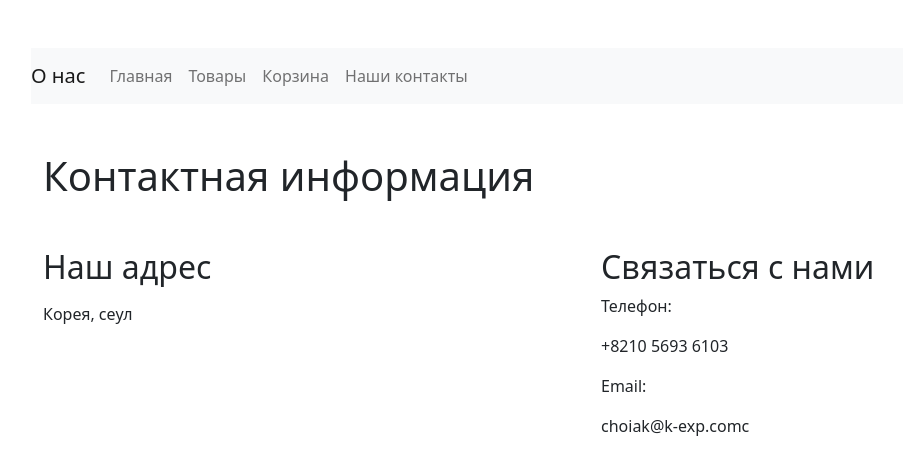
After one commit to smartsoltech/kexp-shop, a Django app: page /catalog/contacts in a window 1280 px wide. The commit adds this page. Shown: the top 451 px of the page, without its empty margins (51-954 px from the left). Run offline with Django 4.2, Linux system fonts and the light colour scheme; some libraries are stand-ins or nearby versions.

Commit message:
contacts template

```diff
--- a/main/catalog/templates/catalog/about.html
+++ b/main/catalog/templates/catalog/about.html
@@ -3,8 +3,3 @@
 {%block title %}
 Страница о нас
 {% endblock %}
-
-{%block content %}
-<h4>О нас</h4>
-<a href="{% url 'home' %}">Главная страница</a>
-{% endblock %}
--- a/main/catalog/templates/catalog/about_base.html
+++ b/main/catalog/templates/catalog/about_base.html
@@ -24,6 +24,9 @@
                 </li>
                 <li class="nav-item">
                     <a class="nav-link" href="{% url 'home' %}">Корзина</a>
+                </li>
+                <li class="nav-item">
+                    <a class="nav-link" href="{% url 'contacts' %}">Наши контакты</a>
                 </li>
             </ul>
         </div>
--- /dev/null
+++ b/main/catalog/templates/catalog/contacts.html
@@ -0,0 +1,17 @@
+{% extends 'catalog/contacts_base.html'%}
+
+{%block title %}
+Контакты
+{% endblock %}
+
+{%block phone %}
+<p>+8210 5693 6103</p>
+{% endblock %}
+
+{%block address %}
+<p> Корея, сеул</p>
+{% endblock %}
+
+{%block email %}
+<p>choiak@k-exp.comс</p>
+{% endblock %}
--- /dev/null
+++ b/main/catalog/templates/catalog/contacts_base.html
@@ -0,0 +1,80 @@
+<!DOCTYPE html>
+<html lang="en">
+<head>
+  <meta charset="UTF-8">
+  <title>{% block title %}{% endblock %}</title>
+  <!-- Подключение CSS Bootstrap -->
+  <link rel="stylesheet" href="https://cdn.jsdelivr.net/npm/bootstrap@5.2.3/dist/css/bootstrap.min.css" integrity="sha384-rbsA2VBKQhggwzxH7pPCaAqO46MgnOM80zW1RWuH61DGLwZJEdK2Kadq2F9CUG65" crossorigin="anonymous"></head>
+
+</head>
+<body>
+    <div class="container my-5">
+    <!-- Навигационное меню -->
+    <nav class="navbar navbar-expand-lg navbar-light bg-light">
+        <a class="navbar-brand" href="#">О нас</a>
+        <button class="navbar-toggler" type="button" data-toggle="collapse" data-target="#navbarNav" aria-controls="navbarNav" aria-expanded="false" aria-label="Toggle navigation">
+            <span class="navbar-toggler-icon"></span>
+        </button>
+        <div class="collapse navbar-collapse" id="navbarNav">
+            <ul class="navbar-nav">
+                <li class="nav-item active">
+                    <a class="nav-link" href="{% url 'home' %}">Главная</a>
+                </li>
+                <li class="nav-item">
+                    <a class="nav-link" href="{% url 'home' %}">Товары</a>
+                </li>
+                <li class="nav-item">
+                    <a class="nav-link" href="{% url 'home' %}">Корзина</a>
+                </li>
+                <li class="nav-item">
+                    <a class="nav-link" href="{% url 'contacts' %}">Наши контакты</a>
+                </li>
+            </ul>
+        </div>
+    </nav>
+
+  <div class="container">
+    <h1 class="my-5">Контактная информация</h1>
+    <div class="row">
+      <div class="col-md-6">
+        <h2>Наш адрес</h2>
+        <p>{% block address %}{% endblock %}</p>
+      </div>
+      <div class="col-md-6">
+        <h2>Связаться с нами</h2>
+        <p>Телефон: {% block phone %}{% endblock %}</p>
+        <p>Email: {% block email %}{% endblock %}</p>
+      </div>
+    </div>
+  </div>
+  <!-- Подключение JS Bootstrap -->
+  <script src="https://ajax.googleapis.com/ajax/libs/jquery/3.5.1/jquery.min.js"></script>
+  <script src="https://cdnjs.cloudflare.com/ajax/libs/popper.js/1.16.0/umd/popper.min.js"></script>
+  <script src="https://cdn.jsdelivr.net/npm/bootstrap@5.2.3/dist/js/bootstrap.min.js" integrity="sha384-cuYeSxntonz0PPNlHhBs68uyIAVpIIOZZ5JqeqvYYIcEL727kskC66kF92t6Xl2V" crossorigin="anonymous"></script>
+  <div class = "container">
+        <!-- Карта будет вставлена в этот блок -->
+        <div id="map"></div>
+
+        <!-- Загрузка API Google Maps JavaScript -->
+        <script src=f'https://maps.googleapis.com/maps/api/js?key={GAPI_MAP_TOKEN}'></script>
+
+        <script>
+          // Код JavaScript для отображения карты
+          function initMap() {
+            var location = {lat: 40.7128, lng: -74.0060}; // координаты центра карты
+            var map = new google.maps.Map(document.getElementById('map'), {
+              zoom: 12, // масштаб карты
+              center: location // установка центра карты
+            });
+            var marker = new google.maps.Marker({
+              position: location, // установка позиции маркера
+              map: map // добавление маркера на карту
+            });
+          }
+        </script>
+        <script async defer
+        src= f"https://maps.googleapis.com/maps/api/js?key={GAPI_MAP_TOKEN}&callback=initMap">
+        </script>
+  </div>
+</body>
+</html>
--- a/main/catalog/urls.py
+++ b/main/catalog/urls.py
@@ -6,4 +6,5 @@ from . import views
 urlpatterns = [
     path('', views.index, name="home"),
     path('about', views.about, name="about"),
+    path('contacts', views.contacts, name="contacts"),
 ]
--- a/main/catalog/views.py
+++ b/main/catalog/views.py
@@ -11,3 +11,5 @@ def index(request):
     return HttpResponse(render(request, 'catalog/index.html'))
 def about(request):
     return HttpResponse(render(request, 'catalog/about.html'))
+def contacts(request):
+    return HttpResponse(render(request, 'catalog/contacts.html'))
--- a/main/main/settings.py
+++ b/main/main/settings.py
@@ -24,12 +24,14 @@ BASE_DIR = Path(__file__).resolve().parent.parent
 # See https://docs.djangoproject.com/en/4.1/howto/deployment/checklist/
 
 # SECURITY WARNING: keep the secret key used in production secret!
-SECRET_KEY = os.getenv('DJANGO_SECET_KEY')
+SECRET_KEY = os.getenv('DJANGO_SECRET_KEY')
 
 # SECURITY WARNING: don't run with debug turned on in production!
 DEBUG = True
 
-ALLOWED_HOSTS = []
+ALLOWED_HOSTS = [
+    os.getenv('HOST'),
+]
 
 
 # Application definition
```
Also changed, not shown: main/catalog/templates/catalog/base.html (+56 -5 lines), 1 other file.
